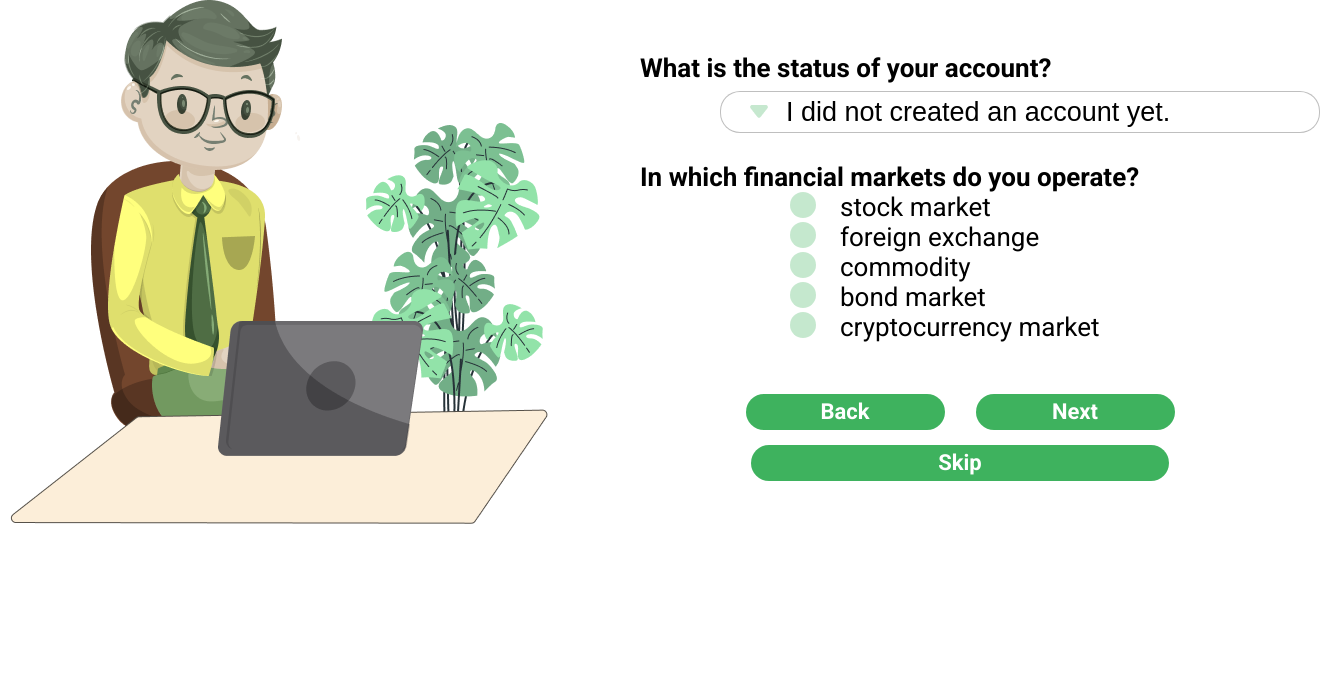
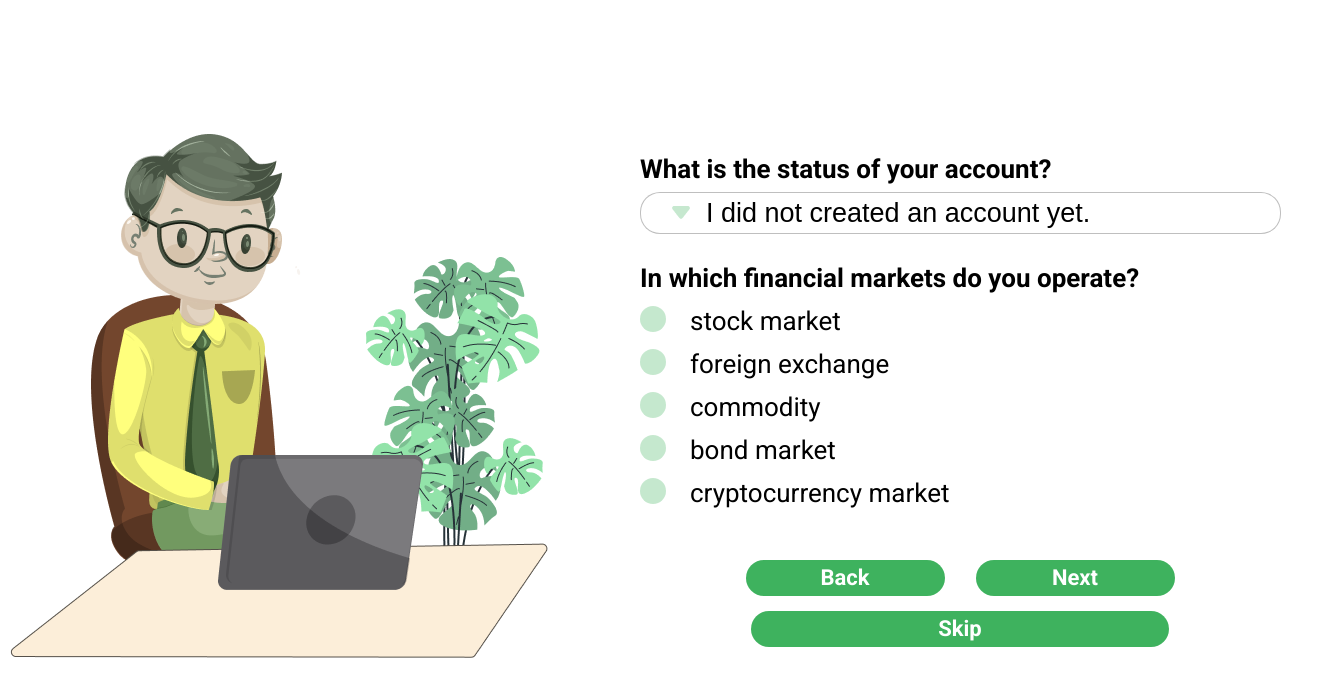
Before and after one commit to denysfmalta/cmps-financial-research, a plain HTML site: page pages/form1.html in a window 1280 px wide. Shown: the whole page, 1320 px wide, since content can reach past the window. Drawn offline with Linux system fonts and the light colour scheme.

Commit message:
code refinement #1

```diff
--- a/assets/styles/form1.css
+++ b/assets/styles/form1.css
@@ -3,17 +3,25 @@
     margin: 0;
     box-sizing: border-box;
 }
+
 main {
     margin: 0 auto;
     max-width: 1280px;
     display: flex;
+    height: 100vh;
+    align-items: center;
 }
 
-main > section {
+main>div {
+    width: 100%;
+    display: flex;
+}
+
+main>div>section {
     width: 50%;
 }
 
-h3{
+h3 {
     font-family: 'Roboto';
     font-weight: 700;
     font-size: 26px;
@@ -39,28 +47,26 @@ h3{
     border-radius: 20px;
     border: 1px solid rgba(0, 0, 0, 0.25);
     height: 42px;
-    width: 75vh;
     padding-left: 10%;
     -webkit-appearance: none;
     -moz-appearance: none;
     text-indent: 1px;
     text-overflow: '...';
     align-self: flex-start;
-    margin-left: 10vh;
     margin-top: 8px;
     margin-bottom: 29px;
 }
 
-.status:hover{
+.status:hover {
     background-image: url(../images/arrow-hover.png);
     border: 1px solid rgba(71, 82, 66, 1);
 }
 
-.status:focus{
+.status:focus {
     outline: 0;
 }
 
-.text-body > a {
+.text-body>a {
     display: inline-block;
     width: 418px;
     height: 36px;
@@ -75,7 +81,7 @@ h3{
     align-self: center;
 }
 
-.text-body > a {
+.text-body>a {
     width: 199px;
     height: 36px;
     background-color: #3EB25E;
@@ -88,29 +94,31 @@ h3{
     color: white;
 }
 
-.text-body > ol {
+.text-body>ol {
     text-decoration: none;
 }
 
-
 ol {
-    display: inline;
+    display: flex;
+    flex-direction: column;
+    align-self: flex-start;
     text-align: left;
     font-family: Roboto;
     font-size: 26px;
     margin-bottom: 32px;
+    margin-left: 50px;
 }
 
 [type="radio"] {
     opacity: 0;
 }
 
-[type="radio"] + label {
+[type="radio"]+label {
     position: relative;
 }
 
 
-[type="radio"] + label::before {
+[type="radio"]+label::before {
     content: "";
     position: absolute;
     border-radius: 50%;
@@ -120,7 +128,7 @@ ol {
     left: -50px;
 }
 
-[type="radio"]:checked + label::before {
+[type="radio"]:checked+label::before {
     content: "";
     position: absolute;
     border-radius: 50%;
@@ -130,7 +138,7 @@ ol {
     left: -50px;
 }
 
-.text-body > a {
+.text-body>a {
     display: inline-block;
     width: 418px;
     height: 36px;
@@ -150,7 +158,7 @@ a:hover {
     color: black;
 }
 
-.text-body >  .back-next > a {
+.text-body>.back-next>a {
     display: inline-block;
     width: 199px;
     height: 36px;
@@ -166,12 +174,12 @@ a:hover {
     margin-bottom: 15px;
 }
 
-.text-body >  .back-next > a:hover {
+.text-body>.back-next>a:hover {
     background-color: #FFFF7D;
     color: black;
 }
 
-a + a {
+a+a {
     margin-top: 20px;
     margin-left: 27px;
-   }
+}
--- a/pages/form1.html
+++ b/pages/form1.html
@@ -1,5 +1,6 @@
 <!DOCTYPE html>
 <html lang="en">
+
 <head>
     <link rel="preconnect" href="https://fonts.googleapis.com">
     <link rel="preconnect" href="https://fonts.gstatic.com" crossorigin>
@@ -7,13 +8,15 @@
     <meta http-equiv="X-UA-Compatible" content="IE=edge">
     <meta name="viewport" content="width=device-width, initial-scale=1.0">
     <link href="https://fonts.googleapis.com/css2?family=Roboto:wght@400;700&display=swap" rel="stylesheet">
-    <link rel="stylesheet" type="text/css" href="../assets/styles/form1.css"/>
+    <link rel="stylesheet" type="text/css" href="../assets/styles/form1.css" />
     <title></title>
 </head>
+
 <body>
     <main>
+        <div>
             <section class="image-container">
-            <img src="../assets/images/two.png"/>
+                <img src="../assets/images/two.png" />
             </section>
             <section class="text-body">
                 <h3>What is the status of your account?</h3>
@@ -24,16 +27,16 @@
                 </select>
                 <h3>In which financial markets do you operate?</h3>
                 <ol>
-                <input type="radio" id="markets" name="markets"/>
-                <label for="markets">stock market</label><br/>
-                <input type="radio" id="foreign" name="markets"/>
-                <label for="foreign">foreign exchange</label><br/>
-                <input type="radio" id="commodity" name="markets"/>
-                <label for="commodity">commodity</label><br/>
-                <input type="radio" id="bond" name="markets"/>
-                <label for="bond">bond market</label><br/>
-                <input type="radio" id="crypto" name="markets"/>
-                <label for="crypto">cryptocurrency market</label><br/>
+                    <input type="radio" id="markets" name="markets" />
+                    <label for="markets">stock market</label>
+                    <input type="radio" id="foreign" name="markets" />
+                    <label for="foreign">foreign exchange</label>
+                    <input type="radio" id="commodity" name="markets" />
+                    <label for="commodity">commodity</label>
+                    <input type="radio" id="bond" name="markets" />
+                    <label for="bond">bond market</label>
+                    <input type="radio" id="crypto" name="markets" />
+                    <label for="crypto">cryptocurrency market</label>
                 </ol>
                 <div class="back-next">
                     <a href="start.html">Back</a>
@@ -42,6 +45,8 @@
                 <a href="form2.html">Skip</a>
 
             </section>
+        </div>
     </main>
 </body>
+
 </html>
```
Lines whose indentation alone changed are shown as unchanged.
